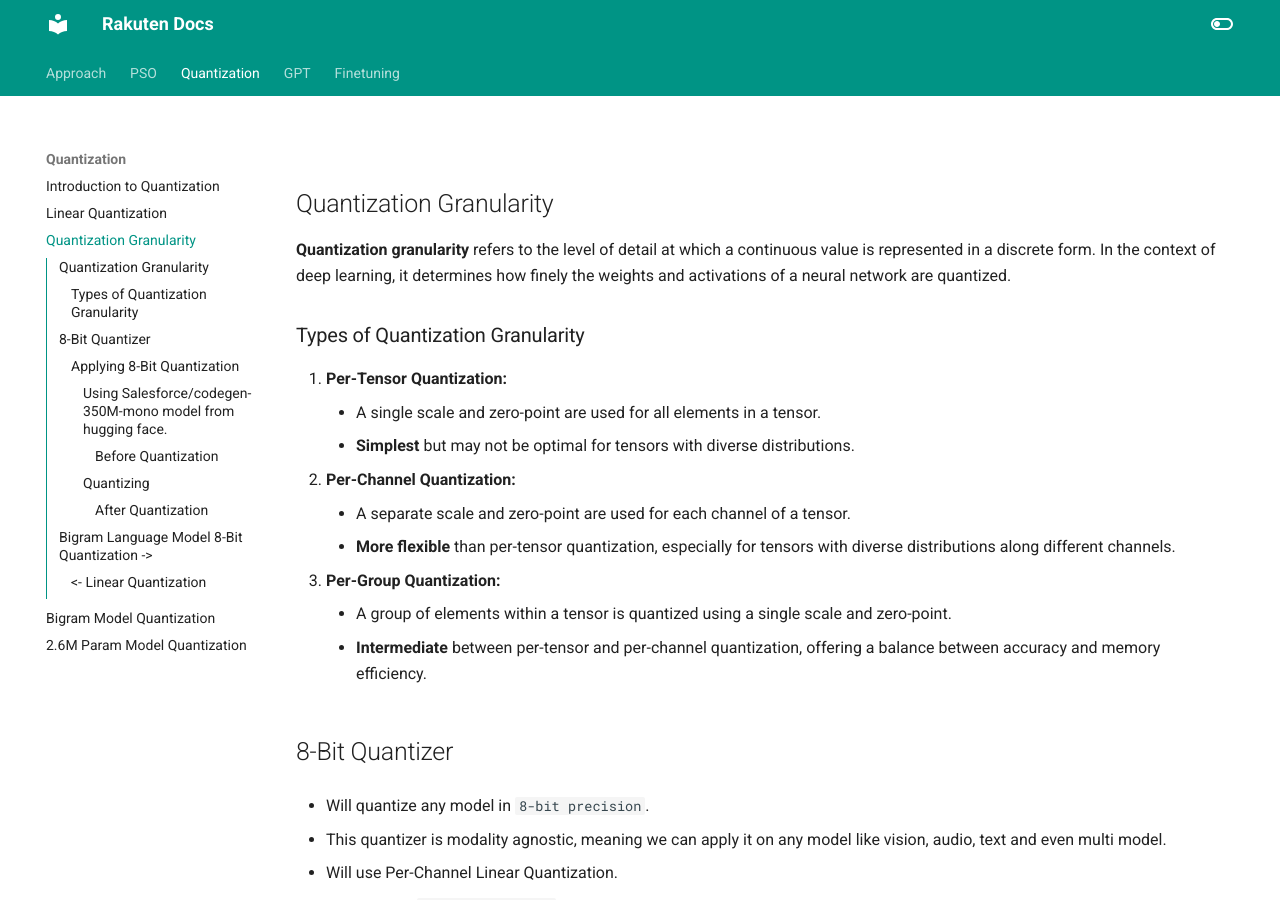
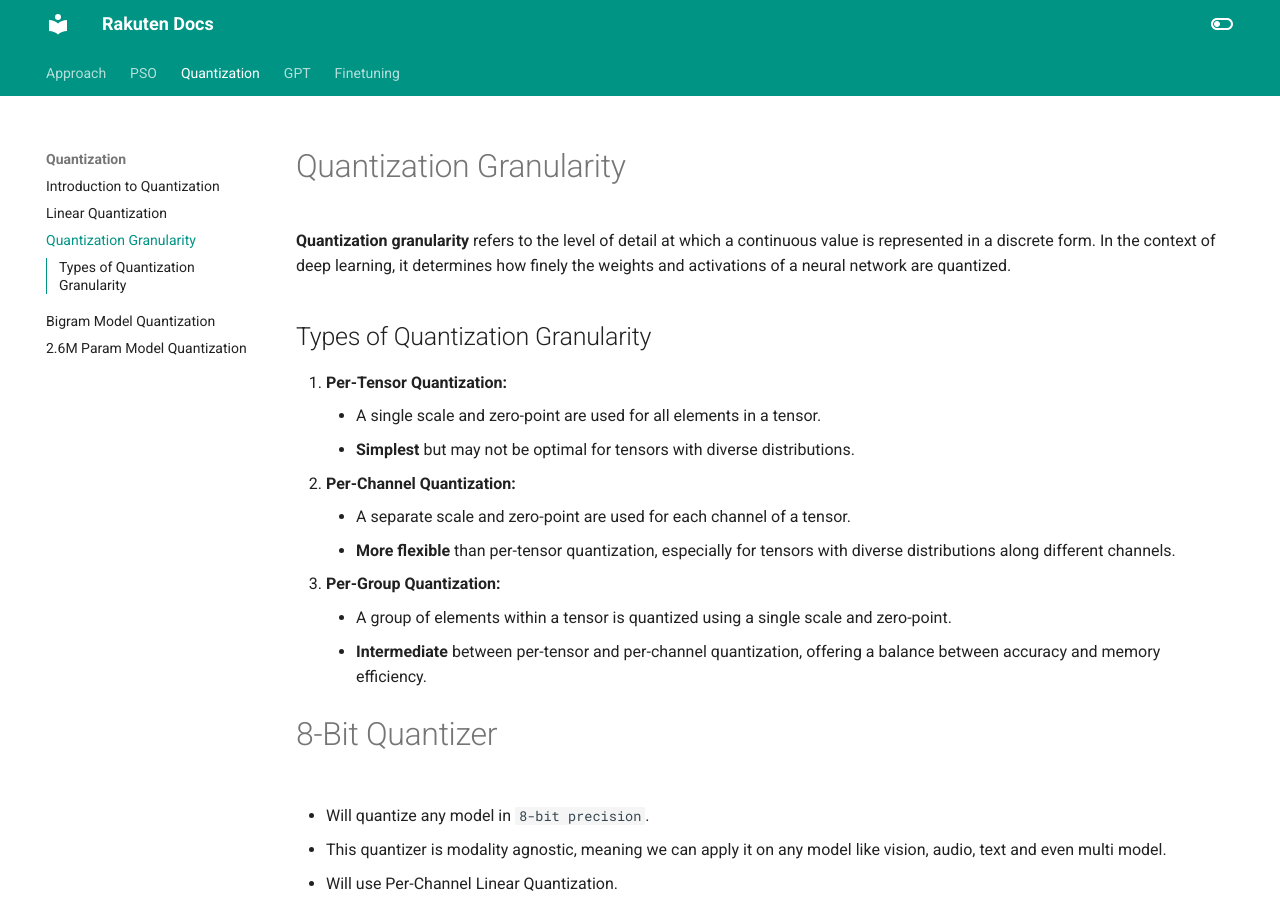
Before and after one commit to iamrajharshit/ProjectRakuten, an MkDocs documentation site: the page built from docs/02_QuantizationGranularity.md, in a window 1280 px wide and 900 px high. Built offline with MkDocs 1.6.1 and Material for MkDocs 9.7.7, drawn with Linux system fonts in a browser that asks for light colours.

Commit message:
Indexing

````diff
--- a/docs/02_QuantizationGranularity.md
+++ b/docs/02_QuantizationGranularity.md
@@ -1,10 +1,10 @@
 
 
-## Quantization Granularity
+# Quantization Granularity
 
 **Quantization granularity** refers to the level of detail at which a continuous value is represented in a discrete form. In the context of deep learning, it determines how finely the weights and activations of a neural network are quantized.
 
-### Types of Quantization Granularity
+## Types of Quantization Granularity
 
 1. **Per-Tensor Quantization:**
     - A single scale and zero-point are used for all elements in a tensor.
@@ -16,7 +16,7 @@
     - A group of elements within a tensor is quantized using a single scale and zero-point.
     - **Intermediate** between per-tensor and per-channel quantization, offering a balance between accuracy and memory efficiency.
 
-## 8-Bit Quantizer
+# 8-Bit Quantizer
 
 - Will quantize any model in `8-bit precision`.
 
@@ -33,9 +33,9 @@
 - Last but not the least will test the naive absmax quantization on many scenario and study its impact. -->
 
 
-### Applying 8-Bit Quantization
+## Applying 8-Bit Quantization
 
-#### Using [Salesforce/codegen-350M-mono](https://huggingface.co/Salesforce/codegen-350M-mono) model from hugging face.
+### Using [Salesforce/codegen-350M-mono](https://huggingface.co/Salesforce/codegen-350M-mono) model from hugging face.
 
 - So this is a Language MOdel that has been fine-tuned in code.
 - And it has only 350million parameters.
@@ -52,7 +52,7 @@ model = AutoModelForCausalLM.from_pretrained(model_id,
                                              low_cpu_mem_usage=True)
 tokenizer = AutoTokenizer.from_pretrained(model_id)
 ```
-##### Before Quantization
+#### Before Quantization
 
 - Parameters:
 ```
@@ -109,7 +109,7 @@ Setting `pad_token_id` to `eos_token_id`:50256 for open-end generation.
 [{'generated_text': 'def hello_world():\n    print("Hello World")\n\n# hello_world()\n\n# def hello_'}]
 
 ```
-#### Quantizing
+### Quantizing
 - Replace linear with target and quantize model, TargetClass -> W8A16LinearLayer
 - We r not quant {lm_head} because the model is an autoregressive model.
 - As it uses the output from the previous iteration to get the output of the next iteration.
@@ -117,7 +117,7 @@ Setting `pad_token_id` to `eos_token_id`:50256 for open-end generation.
 replace_linear_with_target_and_quantize(model,
                                         W8A16LinearLayer, ["lm_head"])
 ```
-##### After Quantization
+#### After Quantization
 - Parameters:
 ```
 pipe.model.get_parameter
````
Also changed, not shown: docs/01_LinearQuantization.md (+7 -6 lines), docs/03_BigramQunatization.md (+3 -3 lines), docs/04_2MParMQuantization.md (+4 -4 lines), docs/img/quant/diag/08_Linear Quantization.png (added).
